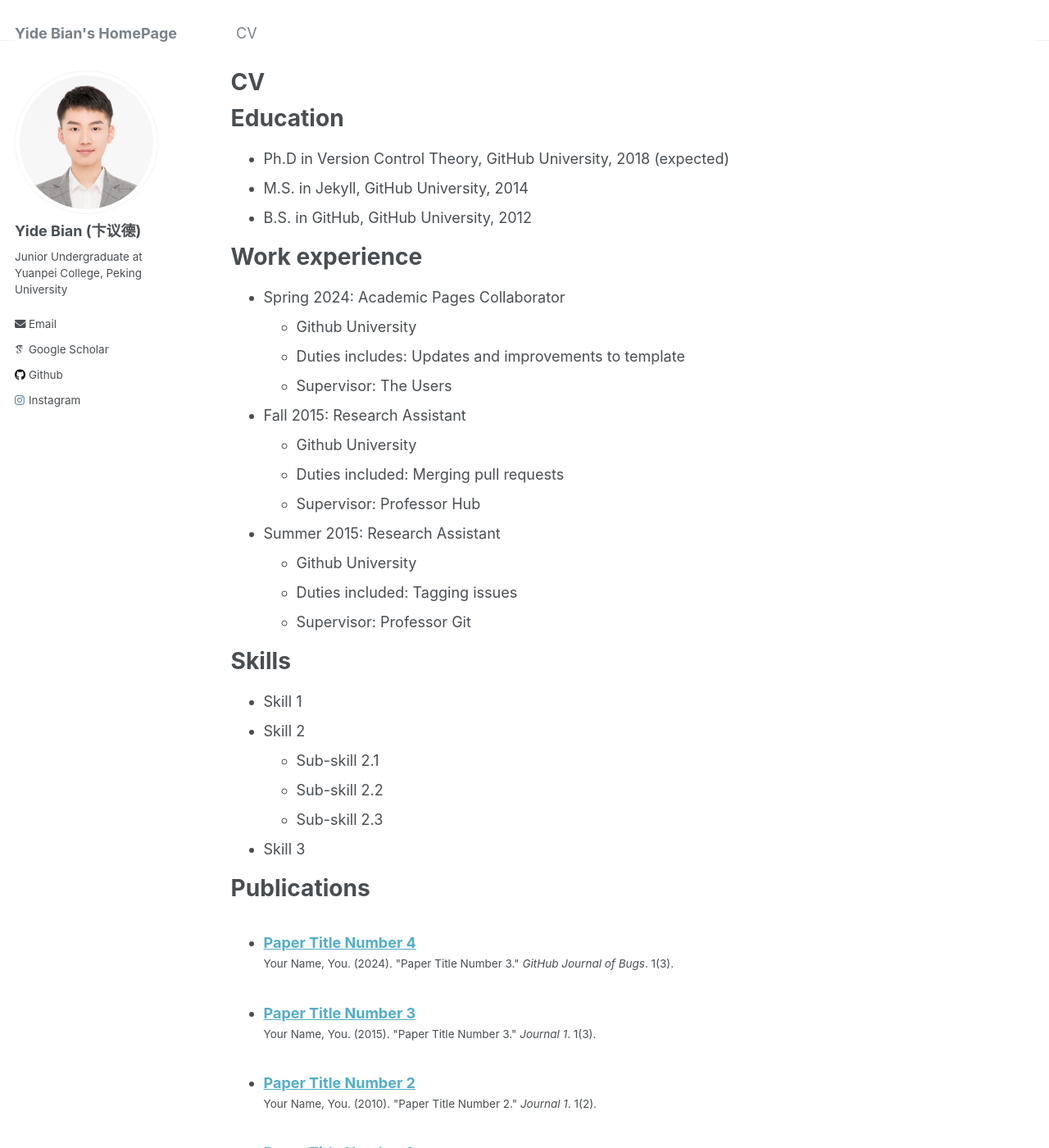
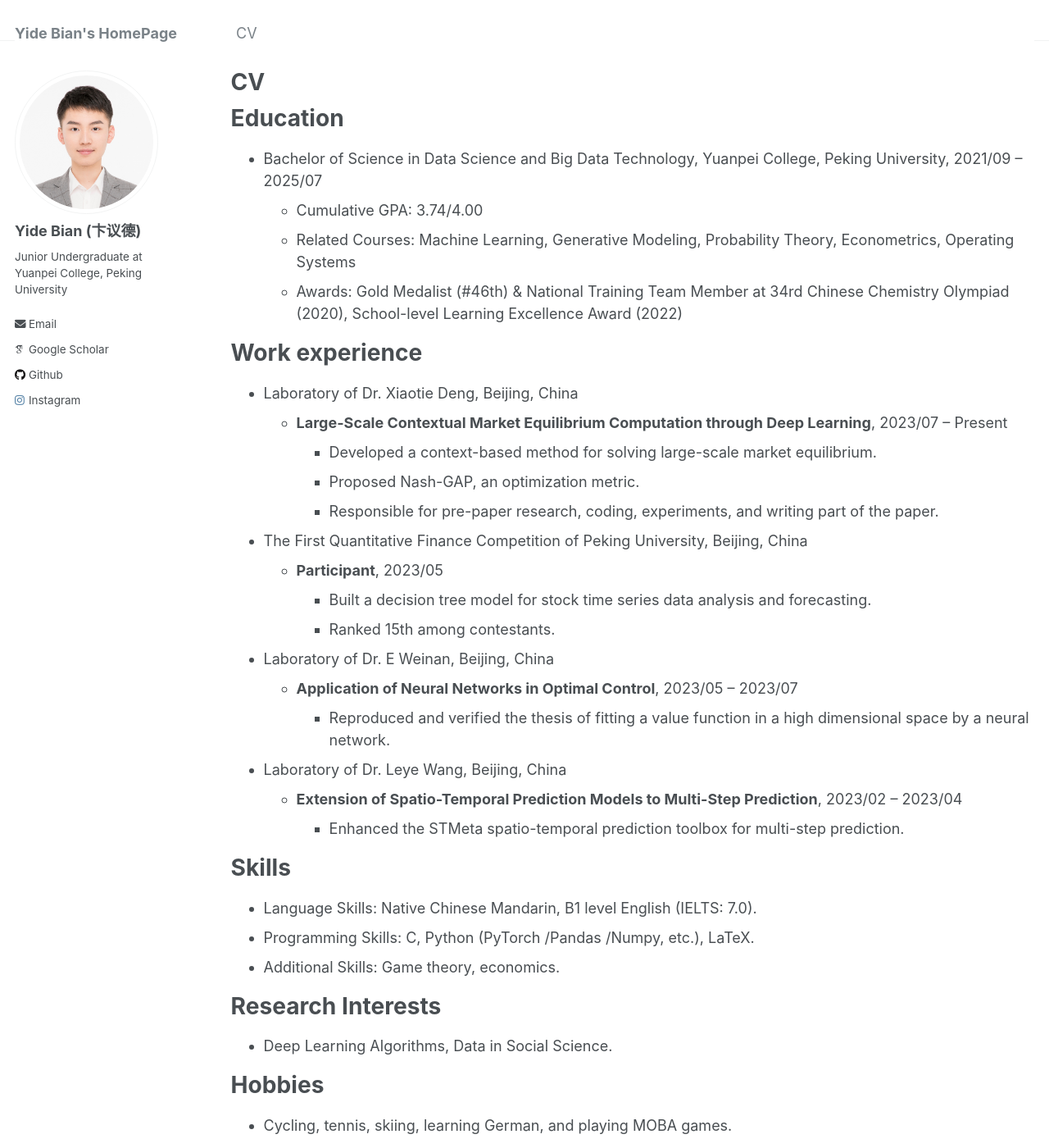
Before and after one commit to bian1d/bian1d.github.io, a Jekyll site: the page built from _pages/cv.md, in a window 1280 px wide and 1400 px high. Shown: the whole window at 82% size. Built offline with Jekyll 4.4.1, drawn with Linux system fonts in a browser that asks for light colours; some web fonts are replaced; some of the changed text lies outside the part shown.

Commit message:
update my cv and homepage

```diff
--- a/_pages/cv.md
+++ b/_pages/cv.md
@@ -9,7 +9,7 @@ redirect_from:
 
 {% include base_path %}
 
-Education
+<!-- Education
 ======
 * Ph.D in Version Control Theory, GitHub University, 2018 (expected)
 * M.S. in Jekyll, GitHub University, 2014
@@ -61,4 +61,46 @@ Teaching
 
 Service and leadership
 ======
-* Currently signed in to 43 different slack teams
+* Currently signed in to 43 different slack teams -->
+
+Education
+======
+* Bachelor of Science in Data Science and Big Data Technology, Yuanpei College, Peking University, 2021/09 – 2025/07
+  * Cumulative GPA: 3.74/4.00
+  * Related Courses: Machine Learning, Generative Modeling, Probability Theory, Econometrics, Operating Systems
+  * Awards: Gold Medalist (#46th) & National Training Team Member at 34rd Chinese Chemistry Olympiad (2020), School-level Learning Excellence Award (2022)
+
+Work experience
+======
+* Laboratory of Dr. Xiaotie Deng, Beijing, China
+  * **Large-Scale Contextual Market Equilibrium Computation through Deep Learning**, 2023/07 – Present
+    * Developed a context-based method for solving large-scale market equilibrium.
+    * Proposed Nash-GAP, an optimization metric.
+    * Responsible for pre-paper research, coding, experiments, and writing part of the paper.
+
+* The First Quantitative Finance Competition of Peking University, Beijing, China
+  * **Participant**, 2023/05
+    * Built a decision tree model for stock time series data analysis and forecasting.
+    * Ranked 15th among contestants.
+
+* Laboratory of Dr. E Weinan, Beijing, China
+  * **Application of Neural Networks in Optimal Control**, 2023/05 – 2023/07
+    * Reproduced and verified the thesis of fitting a value function in a high dimensional space by a neural network.
+
+* Laboratory of Dr. Leye Wang, Beijing, China
+  * **Extension of Spatio-Temporal Prediction Models to Multi-Step Prediction**, 2023/02 – 2023/04
+    * Enhanced the STMeta spatio-temporal prediction toolbox for multi-step prediction.
+
+Skills
+======
+* Language Skills: Native Chinese Mandarin, B1 level English (IELTS: 7.0).
+* Programming Skills: C, Python (PyTorch /Pandas /Numpy, etc.), LaTeX.
+* Additional Skills: Game theory, economics.
+
+Research Interests
+======
+* Deep Learning Algorithms, Data in Social Science.
+
+Hobbies
+======
+* Cycling, tennis, skiing, learning German, and playing MOBA games.
```
Also changed, not shown: _pages/about.md (+4 -2 lines), 1 other file.
